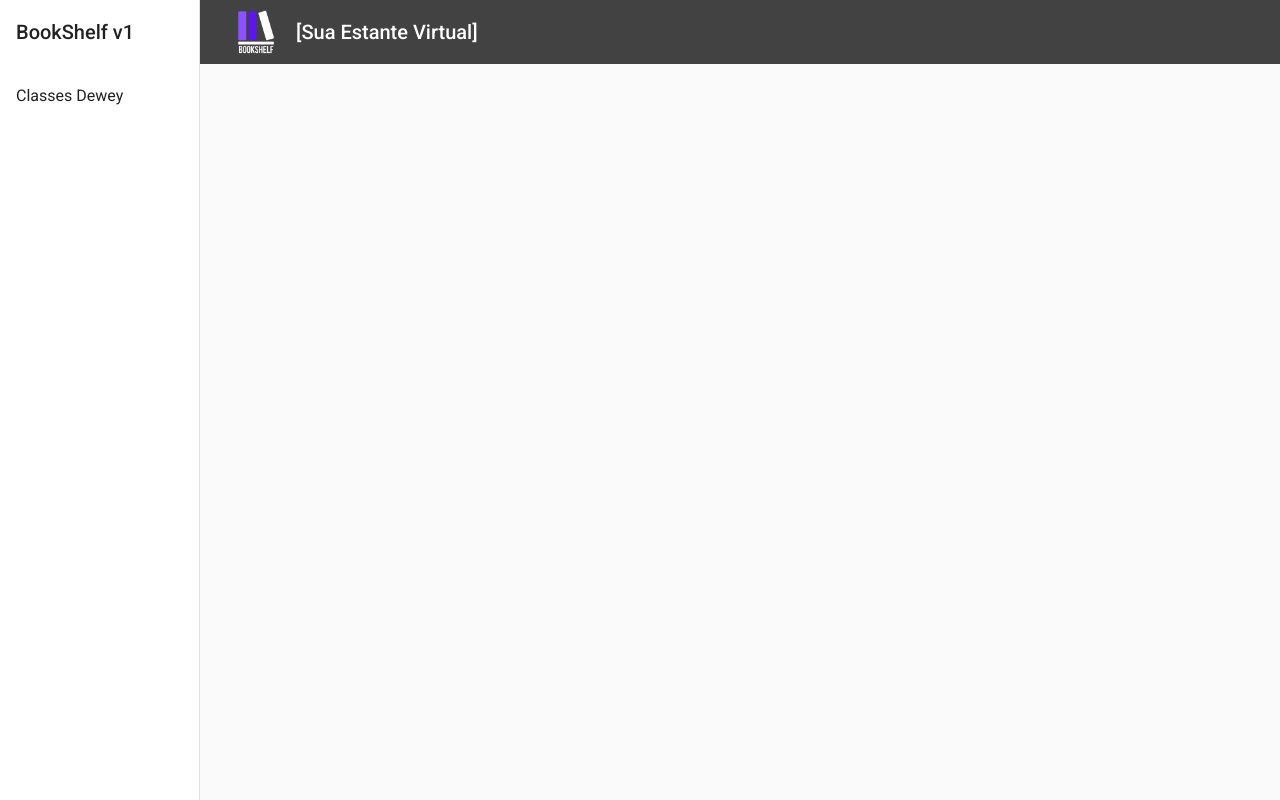
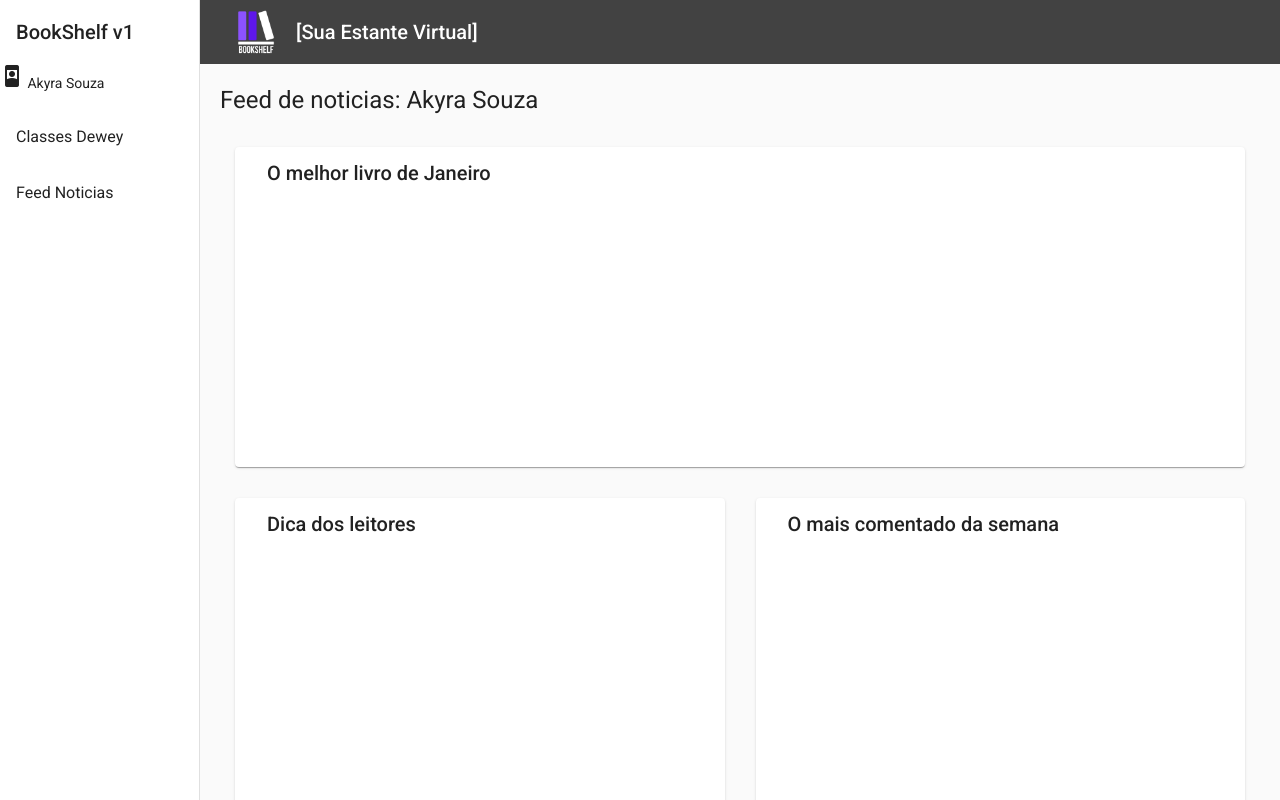
Before and after one commit to akyrasouza/bookshelfbrv1, an Angular app: page /feed in a window 1280 px wide. Before the commit this address led to /. Built offline with nearby package versions, Linux system fonts and the light colour scheme.

Commit message:
Adição dos elementos de dashboard

```diff
--- a/src/app/app-compartilhado/app-material/app-material.module.ts
+++ b/src/app/app-compartilhado/app-material/app-material.module.ts
@@ -6,6 +6,7 @@ import { MatIconModule } from '@angular/material/icon';
 import { MatProgressSpinnerModule } from '@angular/material/progress-spinner';
 import { MatTableModule } from '@angular/material/table';
 import { MatToolbarModule } from '@angular/material/toolbar';
+
 
 @NgModule({
   exports:[
--- a/src/app/app-routing.module.ts
+++ b/src/app/app-routing.module.ts
@@ -1,11 +1,16 @@
 import { NgModule } from '@angular/core';
 import { RouterModule, Routes } from '@angular/router';
 
+import { FeedComponent } from './feed/feed.component';
+
 const routes: Routes = [
-  {path:'', pathMatch:'full', redirectTo:'cdd'},
+  {path:'', pathMatch:'full', redirectTo:'feed'},
+  {
+    path:'feed',component:FeedComponent
+  },
   {
     path: 'cdd',
-    loadChildren: () => import('./cdd/cdd.module').then(m => m.CddModule)
+    loadChildren: () => import('./cdd/cdd.module').then(c => c.CddModule)
   }
 ];
 
--- a/src/app/cdd/classes/classes.component.html
+++ b/src/app/cdd/classes/classes.component.html
@@ -21,7 +21,7 @@
         <th mat-header-cell *matHeaderCellDef>Icones CDD</th>
         <td mat-cell *matCellDef="let generos">
           <div class="example-button-container">
-            <button mat-fab color="accent" aria-label="Example icon button with a bookmark icon">
+            <button class="iconeCdd" mat-fab color="accent" aria-label="Example icon button with a bookmark icon">
               <mat-icon>{{ generos._idGenero | pipes}}</mat-icon>
             </button>
           </div>
--- a/src/app/cdd/classes/classes.component.scss
+++ b/src/app/cdd/classes/classes.component.scss
@@ -12,3 +12,7 @@ table {
   justify-content: center;
   padding: 5rem;
 }
+
+.iconeCdd {
+  margin: 0.5rem;;
+}
--- /dev/null
+++ b/src/app/feed/feed.component.html
@@ -0,0 +1,17 @@
+<div class="grid-container">
+  <h1 class="mat-h1">Feed de noticias: {{usuario.userName}}</h1>
+  <mat-grid-list cols="2" rowHeight="350px">
+    <mat-grid-tile *ngFor="let card of cards | async" [colspan]="card.cols" [rowspan]="card.rows">
+      <mat-card class="dashboard-card">
+        <mat-card-header>
+          <mat-card-title>
+            {{card.title}}
+          </mat-card-title>
+        </mat-card-header>
+        <mat-card-content class="dashboard-card-content">
+          <div></div>
+        </mat-card-content>
+      </mat-card>
+    </mat-grid-tile>
+  </mat-grid-list>
+</div>
--- /dev/null
+++ b/src/app/feed/feed.component.scss
@@ -0,0 +1,21 @@
+.grid-container {
+  margin: 20px;
+}
+
+.dashboard-card {
+  position: absolute;
+  top: 15px;
+  left: 15px;
+  right: 15px;
+  bottom: 15px;
+}
+
+.more-button {
+  position: absolute;
+  top: 5px;
+  right: 10px;
+}
+
+.dashboard-card-content {
+  text-align: center;
+}
--- /dev/null
+++ b/src/app/feed/feed.component.ts
@@ -0,0 +1,34 @@
+import { Component } from '@angular/core';
+import { map } from 'rxjs/operators';
+import { Breakpoints, BreakpointObserver } from '@angular/cdk/layout';
+
+@Component({
+  selector: 'app-feed',
+  templateUrl: './feed.component.html',
+  styleUrls: ['./feed.component.scss']
+})
+export class FeedComponent {
+  /** Based on the screen size, switch from standard to one column per row */
+ usuario = {userName:'Akyra Souza', icone:'remember_me'}
+  cards = this.breakpointObserver.observe(Breakpoints.Handset).pipe(
+    map(({ matches }) => {
+      if (matches) {
+        return [
+        { title: 'O melhor livro de Janeiro', img:'../../assets/imagens/1.png', cols: 1, rows: 1 },
+        { title: 'Dica dos leitores', img:'../../assets/imagens/2.png',cols: 1, rows: 1 },
+        { title: 'O mais comentado da semana', img:'../../assets/imagens/3.png',cols: 1, rows: 1 },
+        { title: 'Indicação do time BookShelf', img:'../../assets/imagens/4.png',cols: 1, rows: 1 }
+        ];
+      }
+
+      return [
+        { title: 'O melhor livro de Janeiro', img:'../../assets/imagens/1.png', cols: 2, rows: 1 },
+        { title: 'Dica dos leitores', img:'../../assets/imagens/2.png',cols: 1, rows: 1 },
+        { title: 'O mais comentado da semana', img:'../../assets/imagens/3.png',cols: 1, rows: 2 },
+        { title: 'Indicação do time BookShelf', img:'../../assets/imagens/4.png',cols: 1, rows: 1 }
+      ];
+    })
+  );
+
+  constructor(private breakpointObserver: BreakpointObserver) {}
+}
--- a/src/app/navegacao/navegacao.component.html
+++ b/src/app/navegacao/navegacao.component.html
@@ -4,6 +4,7 @@
       [mode]="(isHandset$ | async) ? 'over' : 'side'"
       [opened]="(isHandset$ | async) === false">
     <mat-toolbar>{{tituloNav}}</mat-toolbar>
+    <p><mat-icon aria-label="Usuário">{{usuario.icone}}</mat-icon> {{usuario.userName}}</p>
     <mat-nav-list  *ngFor="let itenMenu of itensMenu">
       <a mat-list-item *ngIf="itenMenu.hab === true" [href]="itenMenu.linkMenu">{{itenMenu.labelMenu}}</a>
     </mat-nav-list>
--- a/src/app/navegacao/navegacao.component.ts
+++ b/src/app/navegacao/navegacao.component.ts
@@ -11,7 +11,7 @@ import { map, shareReplay } from 'rxjs/operators';
 export class NavegacaoComponent {
   //Itens do menu principal
   tituloNav= 'BookShelf v1';
-  usuario={userName: 'Akyra', icone:'remenber_me'};
+  usuario={userName: 'Akyra Souza', icone:'remember_me'};
   //Itens da barra superior
   tituloBarra= '[Sua Estante Virtual]';
   //Itens de icones e imagens de navegacao
@@ -21,7 +21,7 @@ export class NavegacaoComponent {
   //Controle das rotas do menu.
   itensMenu= [
     {linkMenu: '/cdd', labelMenu:'Classes Dewey',hab: true},
-    {linkMenu: '/feed', labelMenu:'Feed Noticias',hab: false},
+    {linkMenu: '/feed', labelMenu:'Feed Noticias',hab: true},
     {linkMenu: '/clube', labelMenu:'Pagina Usuario',hab: false},
     {linkMenu: '/leitura', labelMenu:'Clubes de Leitura',hab: false},
     {linkMenu: '/estante', labelMenu:'Estante Particular',hab: false},
--- a/src/index.html
+++ b/src/index.html
@@ -1,5 +1,5 @@
 <!doctype html>
-<html lang="en">
+<html lang="pt-br">
 <head>
   <meta charset="utf-8">
   <title>BookshelfV1</title>
```
Also changed, not shown: src/app/app.module.ts (+10 -2 lines), 1 other file (tests, documents, lock files or other folders).
